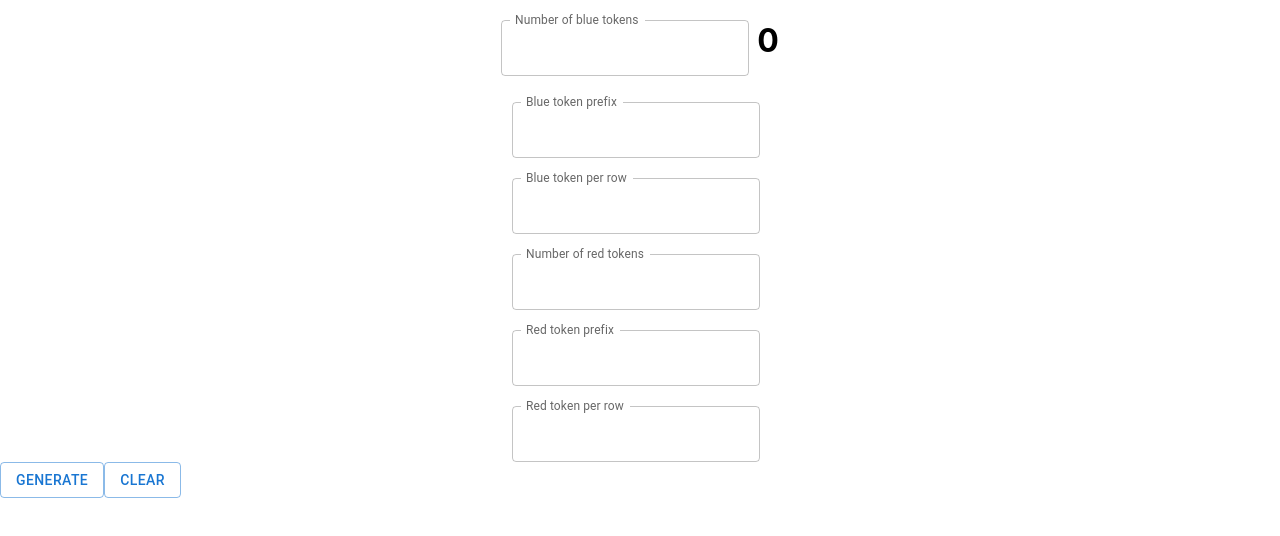
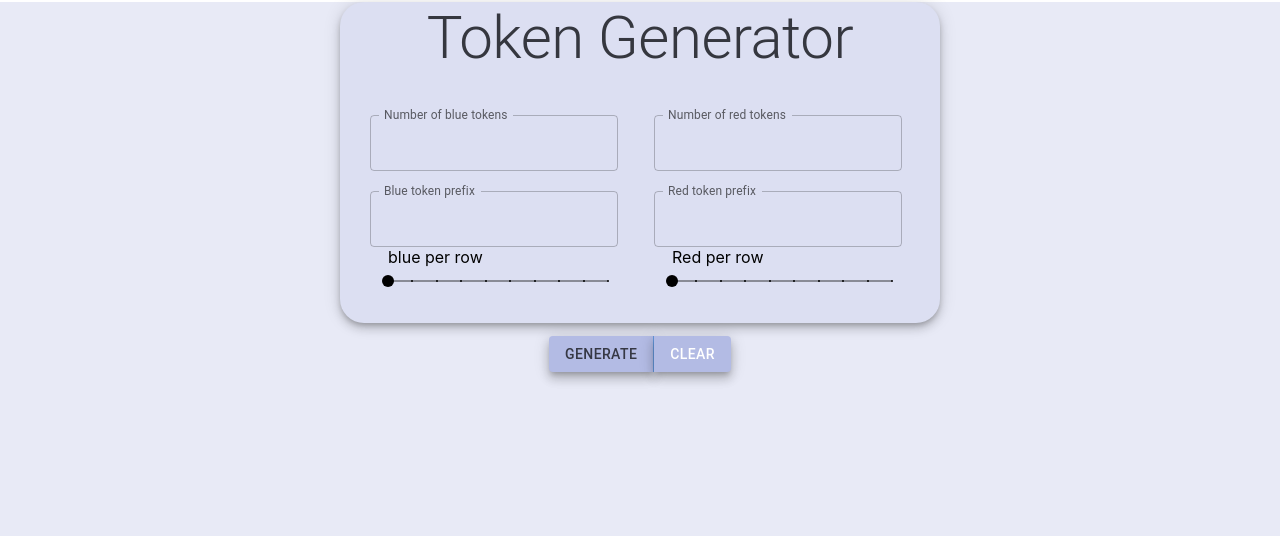
Before and after one commit to RAJAT-K26/tokengen, a React (Create React App) app in the folder tokengen/: page / in a window 1280 px wide. Shown: the top 536 px of the page. Built offline with nearby package versions, Linux system fonts and the light colour scheme.

Commit message:
UI enhanced

```diff
--- a/tokengen/src/App.js
+++ b/tokengen/src/App.js
@@ -10,26 +10,35 @@ import Container from '@mui/material/Container';
 import { useState } from 'react';
 // import Container from '@mui/material/Container';
 import Button from '@mui/material/Button';
+import ButtonGroup from '@mui/material/ButtonGroup';
+import Typography from '@mui/material/Typography';
+import Slider from '@mui/material/Slider';
 
-const Item = styled(Paper)(({ theme }) => ({
-  backgroundColor: theme.palette.mode === 'dark' ? '#1A2027' : '#fff',
-  ...theme.typography.body2,
-  padding: theme.spacing(1),
-  textAlign: 'center',
-  color: theme.palette.text.secondary,
-}));
+import { createTheme } from '@mui/material/styles';
+import { purple } from '@mui/material/colors';
+
+import { shadows } from '@mui/system';
+
 
 
 
 
 function App() {
 
+  const theme = createTheme({
+    palette: {
+      primary: {
+        main: purple[500],
+      }
+    }
+  });
 
 
-  const [blueTokens, setBlueTokens] = useState(0);
+
+  const [blueTokens, setBlueTokens] = useState();
   const [bluePrefix, setBluePrefix] = useState('');
   const [bluePerRow, setBluePerRow] = useState(1);
-  const [redTokens, setRedTokens] = useState(0);
+  const [redTokens, setRedTokens] = useState();
   const [redPrefix, setRedPrefix] = useState('');
   const [redPerRow, setRedPerRow] = useState(1);
   const [generatedTokens, setGeneratedTokens] = useState([]); //stores generated tokens
@@ -50,35 +59,59 @@ function App() {
   const handleClear = () => {
     setBluePerRow(1);
     setBluePrefix('');
-    setBlueTokens(0);
+    setBlueTokens();
     setRedPerRow(1);
     setRedPrefix('');
-    setRedTokens(0);
+    setRedTokens();
     setGeneratedTokens([]);
   };
 
+
+  const handleSliderChange = (event, newValue) => {
+    setBlueTokens(newValue);
+  };
+
+  const handleInputChange = (event) => {
+    const value = event.target.value === '' ? '' : Number(event.target.value);
+    setBlueTokens(value);
+  };
   return (
     <>
+      <div style={{ backgroundColor: '#e8eaf6', height: '100vw' }}>
+        <Container maxWidth='md' sx={{ borderRadius: '3vh', marginTop: '2px' }} >
 
 
-     <Grid item xs={4} sx={{ display: 'flex', justifyContent: 'center' }}>
+
+          <Container maxWidth="sm" sx={{ backgroundColor: '#dcdff2', borderRadius: '3vh', paddingBottom: '3vh', boxShadow: 6}}>
+            <Grid xs={12} sx={{ display: 'flex', justifyContent: 'center' }}>
+              <Typography variant="h2" gutterBottom sx={{ color: "#35373f" }}>
+                Token Generator
+              </Typography>
+            </Grid>
+            <Grid container spacing={2}>
+              <Grid item xs={6}>
+                <Grid item xs={12} sx={{ display: 'flex', justifyContent: 'center' }}>
                   <TextField
                     id="outlined-number"
                     label="Number of blue tokens"
                     type="number"
+                    value={blueTokens}
                     onChange={(e) => setBlueTokens(Number(e.target.value))}
                     InputLabelProps={{
                       shrink: true,
                     }}
                     sx={{ paddingRight: '8px', marginTop: '20px' }}
                   />
-        <h1>{blueTokens}</h1>
+
+
                 </Grid>
-      <Grid item xs={4} sx={{ display: 'flex', justifyContent: 'center' }}>
+
+                <Grid item xs={12} sx={{ display: 'flex', justifyContent: 'center' }}>
                   <TextField
                     id="outlined-number"
                     label="Blue token prefix"
                     type="text"
+                    value={bluePrefix}
                     onChange={(e) => setBluePrefix(e.target.value)}
                     InputLabelProps={{
                       shrink: true,
@@ -86,23 +119,29 @@ function App() {
                     sx={{ paddingRight: '8px', marginTop: '20px' }}
                   />
                 </Grid>
-      <Grid item xs={4} sx={{ display: 'flex', justifyContent: 'center' }}>
-        <TextField
-          id="outlined-number"
-          label="Blue token per row"
-          type="number"
+                <Grid item xs={12} sx={{ display: 'flex', justifyContent: 'center' }}>
+                  <Container>
+                    blue per row<Slider
+                      color=''
+                      size='small'
+                      valueLabelDisplay="auto"
+                      shiftStep={30}
+                      step={1}
                       onChange={(e) => setBluePerRow(Number(e.target.value))}
-          InputLabelProps={{
-            shrink: true,
-          }}
-          sx={{ paddingRight: '8px', marginTop: '20px' }}
+                      marks
+                      min={1}
+                      max={10}
                     />
+                  </Container>
                 </Grid>
-      <Grid item xs={4} sx={{ display: 'flex', justifyContent: 'center' }}>
+              </Grid>
+              <Grid item xs={6}>
+                <Grid item xs={12} sx={{ display: 'flex', justifyContent: 'center' }}>
                   <TextField
                     id="outlined-number"
                     label="Number of red tokens"
                     type="number"
+                    value={redTokens}
                     onChange={(e) => setRedTokens(Number(e.target.value))}
                     InputLabelProps={{
                       shrink: true,
@@ -110,11 +149,12 @@ function App() {
                     sx={{ paddingRight: '8px', marginTop: '20px' }}
                   />
                 </Grid>
-      <Grid item xs={4} sx={{ display: 'flex', justifyContent: 'center' }}>
+                <Grid item xs={12} sx={{ display: 'flex', justifyContent: 'center' }}>
                   <TextField
                     id="outlined-number"
                     label="Red token prefix"
                     type="text"
+                    value={redPrefix}
                     onChange={(e) => setRedPrefix(e.target.value)}
                     InputLabelProps={{
                       shrink: true,
@@ -122,59 +162,92 @@ function App() {
                     sx={{ paddingRight: '8px', marginTop: '20px' }}
                   />
                 </Grid>
-      <Grid item xs={4} sx={{ display: 'flex', justifyContent: 'center' }}>
-        <TextField
-          id="outlined-number"
-          label="Red token per row"
-          type="number"
+                <Grid item xs={12} sx={{ display: 'flex', justifyContent: 'center' }}>
+                  <Container>
+                    Red per row<Slider
+                    color=''
+                      aria-label="Temperature"
+                      defaultValue={0}
+                      size='small'
+                      valueLabelDisplay="auto"
+                      shiftStep={30}
+                      step={1}
                       onChange={(e) => setRedPerRow(Number(e.target.value))}
-          InputLabelProps={{
-            shrink: true,
-          }}
-          sx={{ paddingRight: '8px', marginTop: '20px' }}
+                      marks
+                      min={1}
+                      max={10}
                     />
+                  </Container>
                 </Grid>
-      <Button variant="outlined" onClick={handleGenerated}>
+              </Grid>
+
+            </Grid>
+          </Container>
+
+
+
+
+
+          <Container sx={{
+            marginTop: "1vw", display: 'flex',
+            alignItems: 'center',
+            justifyContent: 'center',
+          }}>
+            <ButtonGroup variant="text" aria-label="Basic button group" >
+              <Button variant='contained' sx={{backgroundColor:'#b3bbe4', color:'#363844',boxShadow: 7}} onClick={handleGenerated}>
                 Generate
               </Button>
-      <Button variant="outlined" onClick={handleClear}>
+              <Button variant='contained' sx={{color:'white', backgroundColor:'#b3bbe4',boxShadow: 7}} onClick={handleClear}>
                 Clear
               </Button>
+
+            </ButtonGroup>
+          </Container>
+
 
 
           {/* rendering boxes / tokens */}
 
 
-      <div>
-        <Grid container spacing={2} style={{ marginTop: '20px' }}>
+          <div style={{ marginTop: "1vw" }}>
+            <Grid
+              container
+              spacing={2}
+              sx={{
+                display: 'flex',
+                alignItems: 'center',
+                justifyContent: 'center',
+                textAlign: 'center', // Center text within the boxes
+              }}
+            >
               {generatedTokens
                 .filter((token) => token.color === 'blue')
                 .map((token, index) => (
                   <Grid item xs={12 / bluePerRow} key={index}>
                     <Box
                       sx={{
-                    backgroundColor: 'blue',
+                        boxShadow: 8,
+                        backgroundColor: '#5f6dff',
                         color: 'white',
-                    width: '100px',
-                    height: '100px',
+                        width: '70px',
+                        height: '70px',
                         display: 'flex',
                         justifyContent: 'center',
                         alignItems: 'center',
+                        // margin: '0 auto', // Center the box within the grid item
                         borderRadius: '5px',
                       }}
                     >
-                  <h3>{token.label}</h3>
+                      <h4>{token.label}</h4>
                     </Box>
                   </Grid>
                 ))}
 
-            {generatedTokens.some((token) => token.color === "red") &&
-            (
-              <Grid xs={12}>
-                <hr style={{borderColor: "Transparent"}} />
+              {generatedTokens.some((token) => token.color === 'red') && (
+                <Grid item xs={12}>
+                  <hr style={{ borderColor: 'transparent' }} />
                 </Grid>
               )}
-
 
               {generatedTokens
                 .filter((token) => token.color === 'red')
@@ -182,21 +255,27 @@ function App() {
                   <Grid item xs={12 / redPerRow} key={index}>
                     <Box
                       sx={{
-                    backgroundColor: 'red',
+                        boxShadow: 8,
+                        backgroundColor: '#f66263',
                         color: 'white',
-                    width: '100px',
-                    height: '100px',
+                        width: '70px',
+                        height: '70px',
                         display: 'flex',
                         justifyContent: 'center',
                         alignItems: 'center',
+                        // margin: '0 auto', // Center the box within the grid item
                         borderRadius: '5px',
                       }}
                     >
-                  <h3>{token.label}</h3>
+                      <h4>{token.label}</h4>
                     </Box>
                   </Grid>
                 ))}
             </Grid>
+
+
+          </div>
+        </Container>
       </div>
     </>
   );
```
Lines whose indentation alone changed are shown as unchanged.
